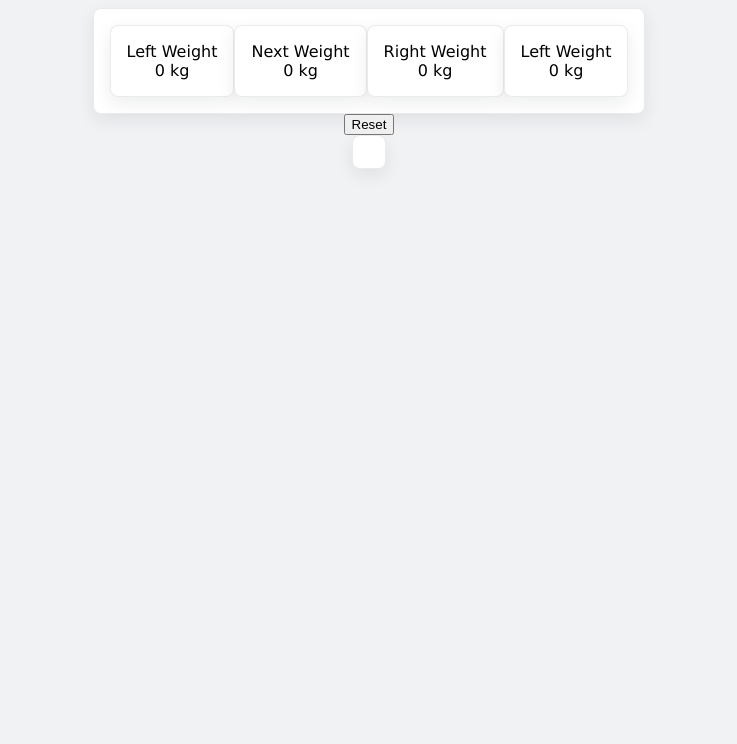
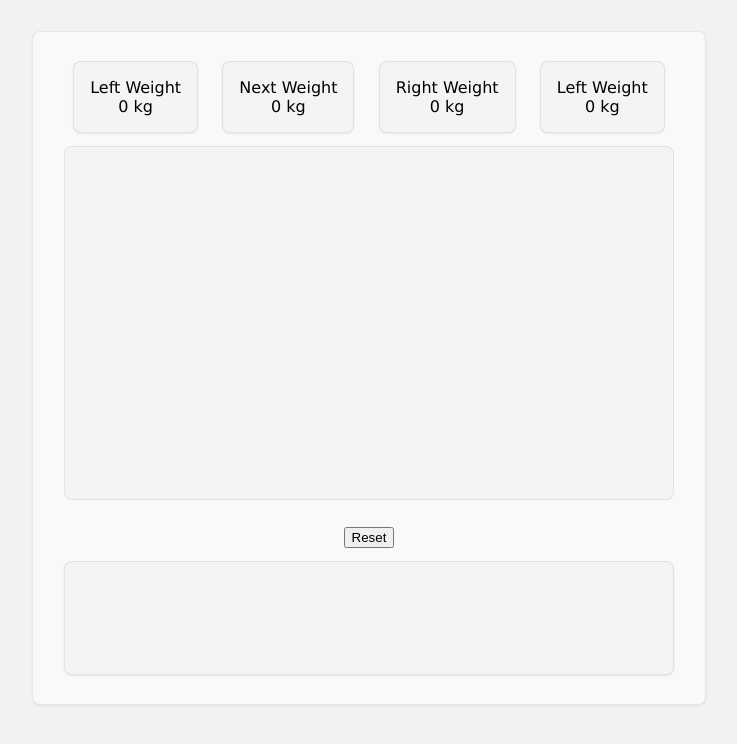
Before and after one commit to Jumpingquasar/Seesaw-Simulation, a plain HTML site: page index.html in a window 1280 px wide. Shown: the whole page, without its empty margins (271-1008 px from the left). Drawn offline with Linux system fonts and the light colour scheme.

Commit message:
add container styling

```diff
--- a/index.html
+++ b/index.html
@@ -3,7 +3,7 @@
   <head>
     <meta charset="utf-8" />
     <meta name="viewport" content="width=device-width,initial-scale=1" />
-    <title>SeeSaw Project</title>
+    <title>Seesaw Simulation</title>
     <link rel="stylesheet" href="style.css" />
   </head>
   <body>
@@ -28,15 +28,15 @@
           </div>
         </div>
         <div id="animation-container">
-          <!-- SeeSaw component will be added here -->
+          <!-- Seesaw component will be added here -->
         </div>
         <div id="reset-button-container">
           <!-- Reset button will be here -->
         </div>
-      </div>
-      <button id="reset-button">Reset</button>
-      <div class="container" id="log-container">
-        <!-- Log messages will appear here -->
+        <button id="reset-button">Reset</button>
+        <div class="container" id="log-container">
+          <!-- Log messages will appear here -->
+        </div>
       </div>
     </main>
     <script src="app.js" defer></script>
--- a/style.css
+++ b/style.css
@@ -1,27 +1,52 @@
 
 body,
 main {
-    min-height: 100dvh;
-    justify-items: center;
+    display: flex;
+    min-height: 90dvh;
+    justify-content: center;
     align-items: center;
     background: #f1f2f4;
     font-family: "Lucida Grande", "Lucida Sans Unicode", "Lucida Sans", Geneva, Verdana, sans-serif;
-
 }
 
 .container{
     display: flex;
     flex-direction: column;
-    background: #ffffff;
+    background: #f4f4f4;
     border-radius: 8px;
-    box-shadow: 0 6px 18px rgba(16,24,40,0.08);
+    box-shadow: 0 1px 2px rgba(16,24,40,0.08);
     padding: 1rem;
     border: 1px solid rgba(2, 2, 4, 0.08);
     justify-items: center;
     align-items: center;
 }
 
+#seesaw-container{
+    background: #f9f9f9;
+    width: 80dvh;
+    height: 80dvh;
+    justify-content: space-evenly;
+}
+
+#animation-container{
+    min-height: 40dvh;
+    width: 90%;
+    padding: 1rem;
+    border-radius: 8px;
+    border: 1px solid rgba(2, 2, 4, 0.08);
+    background: #f4f4f4;
+}
+
 #information-boxes{
     display: flex;
     flex-direction: row;
+    width: 100%;
+    justify-content: space-evenly;
 }
+
+#log-container{
+    min-height: 10dvh;
+    max-height: 40dvh;
+    overflow-y: auto;
+    width: 90%;
+}
```
